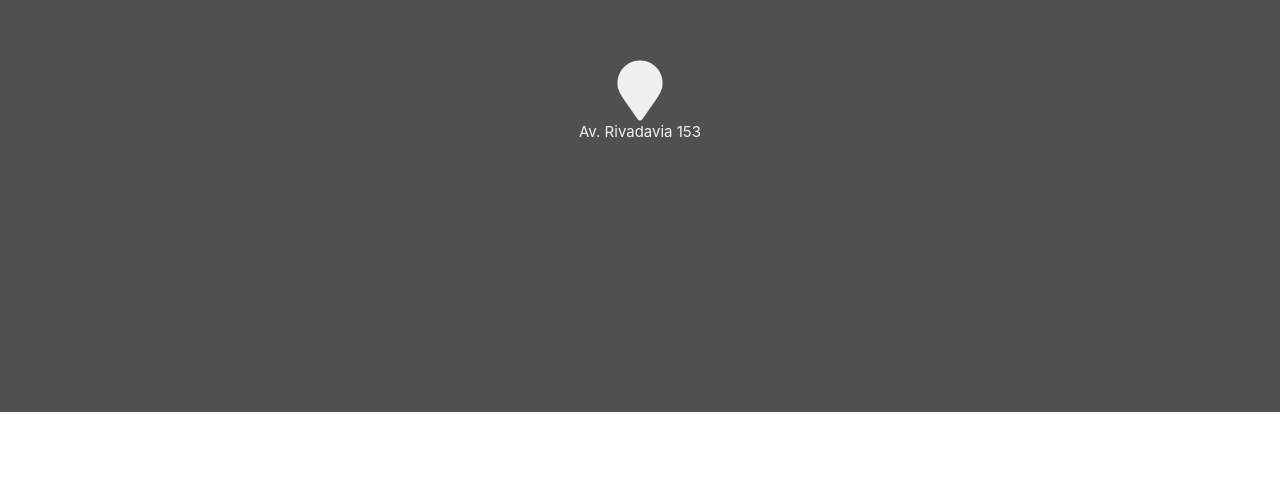
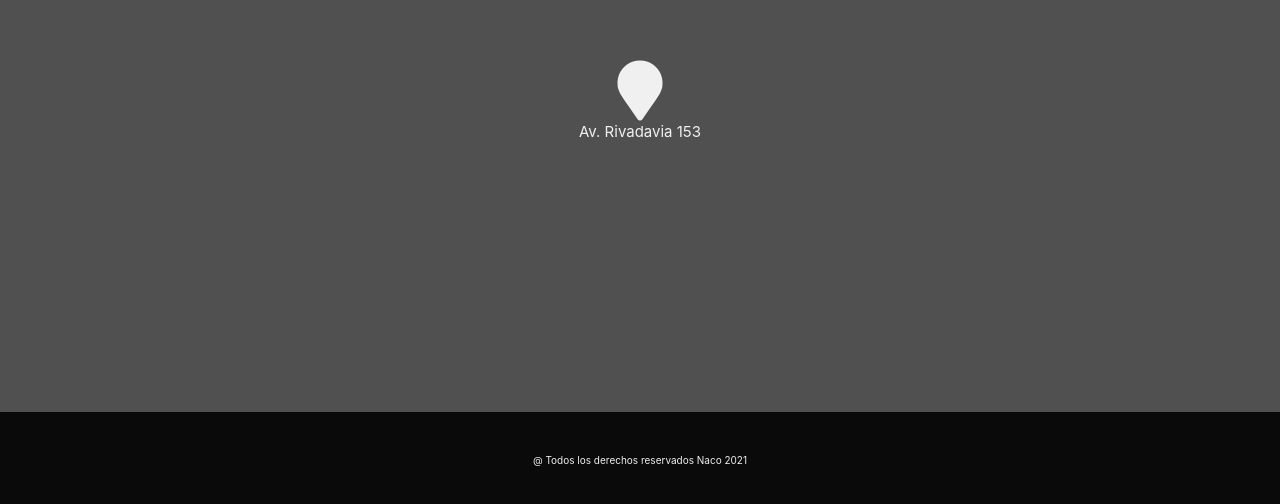
Before and after one commit to NacoCyrulies/PotreroDigital, a plain HTML site: page index.html in a window 1280 px wide. Shown: the part 5242-5746 px from the top of the page. Before the commit the page ends 5654 px from the top, so only its background shows below. Drawn offline with nearby package versions, Linux system fonts and the light colour scheme.

Commit message:
tamaño celular finalizado

```diff
--- a/index.html
+++ b/index.html
@@ -111,7 +111,7 @@
     </main>
 
     <footer>
-
+        <span>@ Todos los derechos reservados Naco 2021</span>
     </footer>
 
     <script src="./public/js/main.js"></script>
--- a/public/css/estilos.css
+++ b/public/css/estilos.css
@@ -211,3 +211,20 @@ main section{
     text-decoration: none;
     color: rgb(240, 240, 240)
 }
+
+/*FOOTER*/
+
+footer{
+    height: 12vh;
+    width: 100%;
+    display: flex;
+    justify-content: center;
+    align-items: center;
+    background-color: rgb(10, 10, 10);
+}
+
+footer span{
+    font-size: 2rem;
+    color: rgb(240, 240, 240);
+    text-align: center;
+}
```
